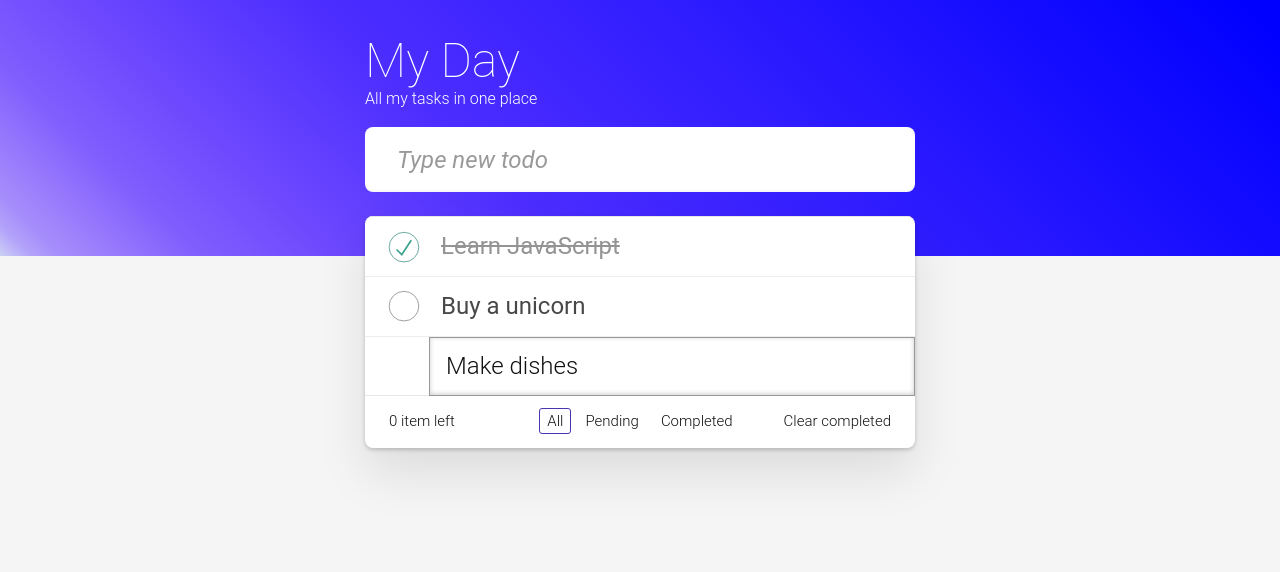
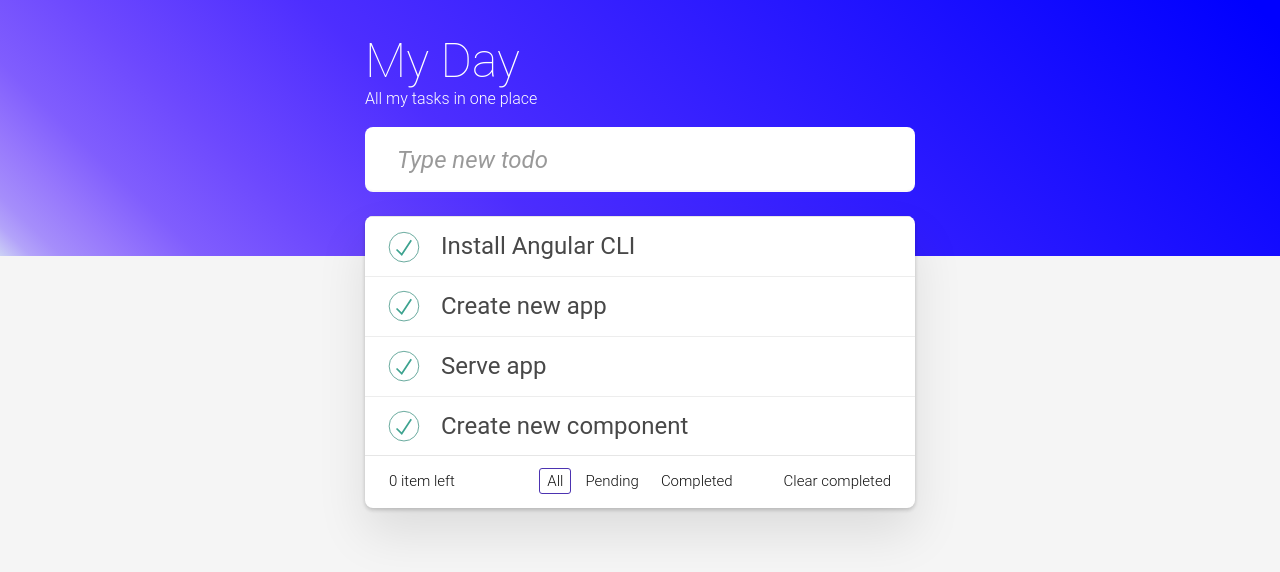
Before and after one commit to crileiton/Angular17-TodoApp, an Angular app: page / in a window 1280 px wide. Shown: the top 572 px of the page. Built offline with nearby package versions, Linux system fonts and the light colour scheme.

Commit message:
Control flow

```diff
--- a/src/app/pages/home/home.component.html
+++ b/src/app/pages/home/home.component.html
@@ -10,15 +10,15 @@
     <!-- This section should be hidden by default and shown when there are todos -->
     <section class="main">
       <ul class="todo-list">
-        <li class="completed">
+        <li *ngFor="let task of tasks()">
           <div class="view">
             <input class="toggle" type="checkbox" checked />
-            <label>Learn JavaScript</label>
+            <label>{{ task }}</label>
             <button class="destroy"></button>
           </div>
           <input class="edit" value="Learn JavaScript" />
         </li>
-        <li>
+        <!-- <li>
           <div class="view">
             <input class="toggle" type="checkbox" />
             <label>Buy a unicorn</label>
@@ -33,7 +33,7 @@
             <button class="destroy"></button>
           </div>
           <input class="edit" value="Make dishes" />
-        </li>
+        </li> -->
       </ul>
     </section>
     <!-- This footer should be hidden by default and shown when there are todos -->
--- a/src/app/pages/home/home.component.ts
+++ b/src/app/pages/home/home.component.ts
@@ -1,4 +1,4 @@
-import { Component } from '@angular/core';
+import { Component, signal } from '@angular/core';
 import { CommonModule } from '@angular/common';
 
 @Component({
@@ -9,5 +9,10 @@ import { CommonModule } from '@angular/common';
   styleUrl: './home.component.css'
 })
 export class HomeComponent {
-
+  tasks = signal([
+    'Install Angular CLI',
+    'Create new app',
+    'Serve app',
+    'Create new component'
+  ]);
 }
--- a/src/app/pages/labs/labs.component.html
+++ b/src/app/pages/labs/labs.component.html
@@ -2,7 +2,7 @@
   <h1>Hello this is my firts App in Angular 17</h1>
   <h2>{{ greeting }}</h2>
   <ul>
-    <li *ngFor="let task of tasks">
+    <li *ngFor="let task of tasks()">
       {{ task }}
     </li>
   </ul>
@@ -37,4 +37,11 @@
   <h1>Signals</h1>
   <input type="text" [value]="name()" (keydown)="changeHandler($event)">
   <p>Hola soy {{ name() }} y tengo {{ age }}</p>
+
+  <ul>
+    <p>Total: {{tasks().length}}</p>
+    <li *ngFor="let task of tasks(); index as i">
+      {{ i }}-{{ task }}
+    </li>
+  </ul>
 </div>
--- a/src/app/pages/labs/labs.component.ts
+++ b/src/app/pages/labs/labs.component.ts
@@ -11,12 +11,12 @@ import { CommonModule } from '@angular/common';
 export class LabsComponent {
 
   greeting = 'Hello World!';
-  tasks = [
+  tasks = signal([
     'Install Angular CLI',
     'Create new app',
     'Serve app',
     'Create new component'
-  ];
+  ]);
 
   name = signal('Cristian');
   age = 27;
```
